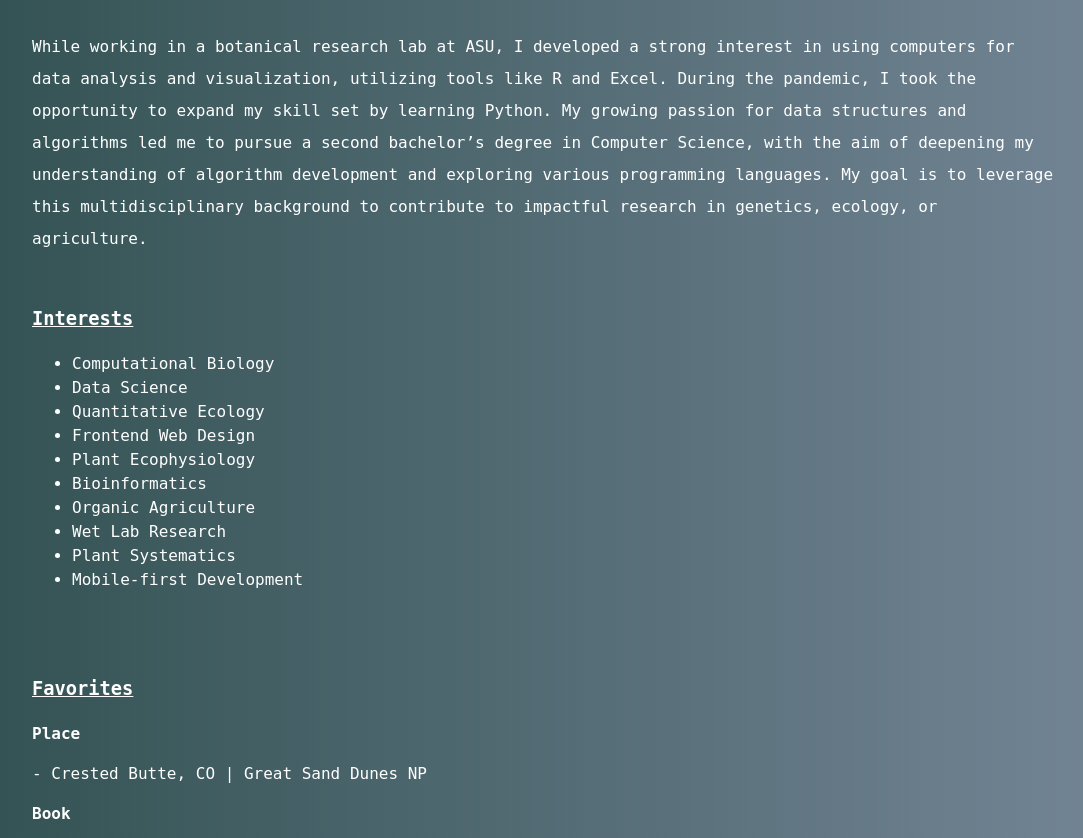
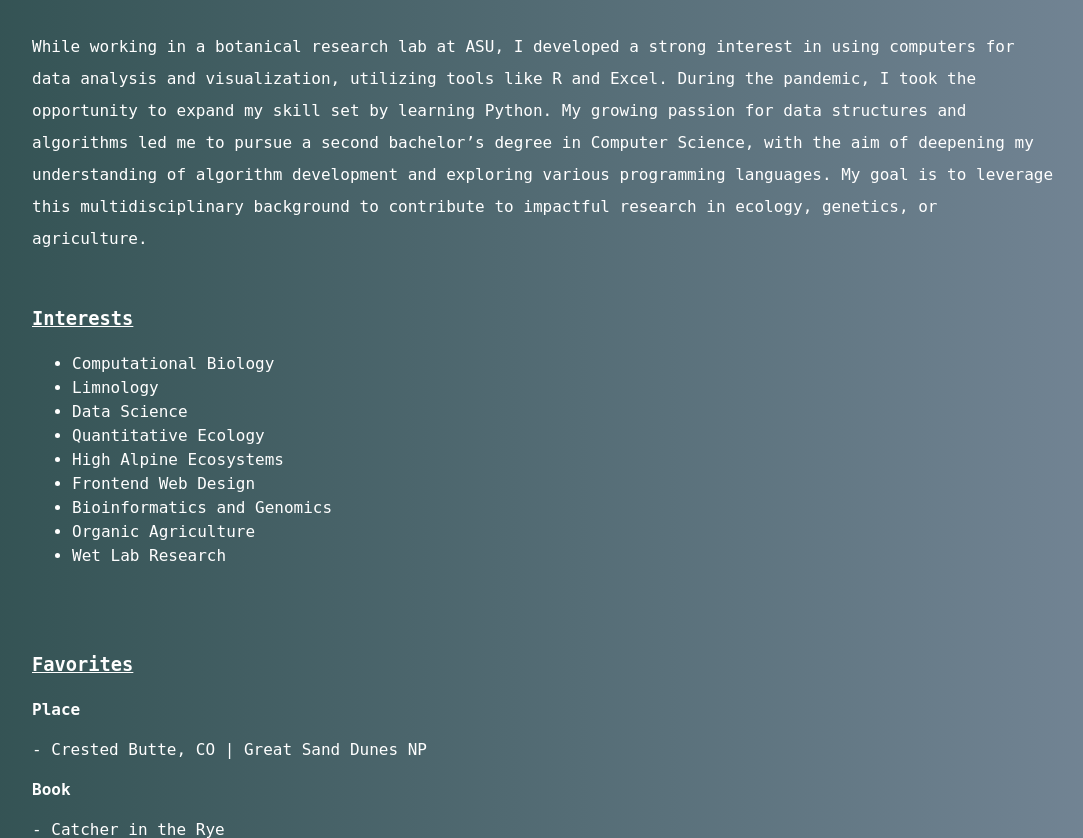
Before and after one commit to AlexanderGoose/portfolio, a Flask app: template templates/about.html in a window 1280 px wide. Shown: the part 491-1329 px from the top of the page, without its empty margins (96-1179 px from the left). Run offline with Flask 3, Linux system fonts and the light colour scheme; the template is opened without the code that fills it, so the values that code supplies are empty.

Commit message:
updated interests

```diff
--- a/templates/about.html
+++ b/templates/about.html
@@ -23,22 +23,21 @@
             the opportunity to expand my skill set by learning Python. My growing passion for data structures and
             algorithms led me to pursue a second bachelor’s degree in Computer Science, with the aim of deepening
             my understanding of algorithm development and exploring various programming languages. My goal is to
-            leverage this multidisciplinary background to contribute to impactful research in genetics, ecology, or agriculture.
+            leverage this multidisciplinary background to contribute to impactful research in ecology, genetics, or agriculture.
         </p>
 
         <div class="about about-interests">
             <h3><u>Interests</u></h3>
             <ul>
                 <li>Computational Biology</li>
+                <li>Limnology</li>
                 <li>Data Science</li>
                 <li>Quantitative Ecology</li>
+                <li>High Alpine Ecosystems</li>
                 <li>Frontend Web Design</li>
-                <li>Plant Ecophysiology</li>
-                <li>Bioinformatics</li>
+                <li>Bioinformatics and Genomics</li>
                 <li>Organic Agriculture</li>
                 <li>Wet Lab Research</li>
-                <li>Plant Systematics</li>
-                <li>Mobile-first Development</li>
             </ul>
         </div>
         <br><br>
```
